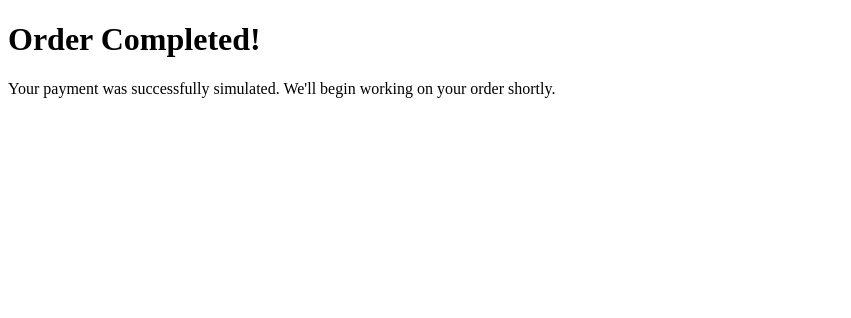
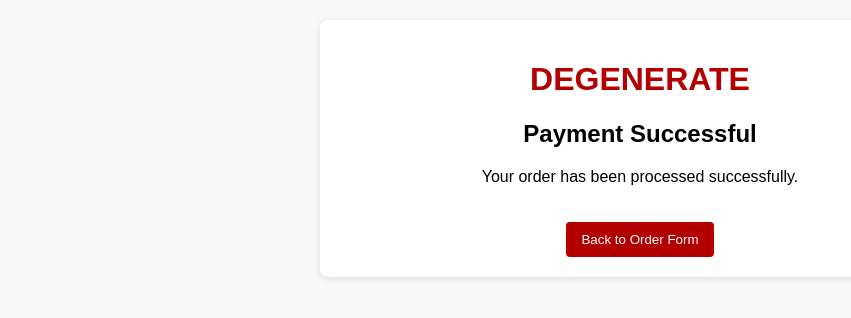
Before and after one commit to DegenerateVR/LogoWebapp, a Flask app: page /success in a window 1280 px wide. Shown: the top 318 px of the page, without its empty margins (0-851 px from the left). Run offline with Flask 3, Linux system fonts and the light colour scheme.

Commit message:
Add files via upload

```diff
--- a/templates/order_form.html
+++ b/templates/order_form.html
@@ -10,12 +10,16 @@
     input, textarea, select { width: 100%; padding: 8px; margin-top: 5px; border: 1px solid #ccc; border-radius: 4px; }
     button { background: #b30000; color: #fff; border: none; padding: 10px 15px; margin-top: 20px; border-radius: 4px; cursor: pointer; }
     button:hover { background: #a00000; }
+    .explanation { font-size: 0.9em; background: #eef; padding: 10px; border-left: 4px solid #b30000; margin-bottom: 20px; }
   </style>
 </head>
 <body>
   <div class="container">
     <h1>DEGENERATE</h1>
     <h2>Place Your Order</h2>
+    <div class="explanation">
+      $25 per request, 2 free revisions via email, $5 revisions after that, watermarked photo sent for confirmation. If still not satisfied after 2 free revisions or a change of mind, all money will be promptly refunded in full. Providing a detailed request is best – requests are subject to refusal and refunds if the request is inappropriate.
+    </div>
     <form method="POST" enctype="multipart/form-data">
       <label>Name:</label>
       <input type="text" name="name" required>
--- a/templates/success.html
+++ b/templates/success.html
@@ -1,10 +1,21 @@
 <!DOCTYPE html>
 <html>
 <head>
-    <title>Order Complete</title>
+  <title>Payment Successful - DEGENERATE</title>
+  <style>
+    body { font-family: Arial, sans-serif; background: #f8f8f8; margin: 0; padding: 20px; }
+    .container { max-width: 600px; margin: auto; background: #fff; padding: 20px; border-radius: 8px; box-shadow: 0 2px 8px rgba(0,0,0,0.1); text-align: center; }
+    h1 { color: #b30000; }
+    button { background: #b30000; color: #fff; border: none; padding: 10px 15px; margin-top: 20px; border-radius: 4px; cursor: pointer; }
+    button:hover { background: #a00000; }
+  </style>
 </head>
 <body>
-    <h1>Order Completed!</h1>
-    <p>Your payment was successfully simulated. We'll begin working on your order shortly.</p>
+  <div class="container">
+    <h1>DEGENERATE</h1>
+    <h2>Payment Successful</h2>
+    <p>Your order has been processed successfully.</p>
+    <button onclick="window.location.href='/'">Back to Order Form</button>
+  </div>
 </body>
 </html>
```
Also changed, not shown: templates/payment_page.html (+13 -3 lines).
